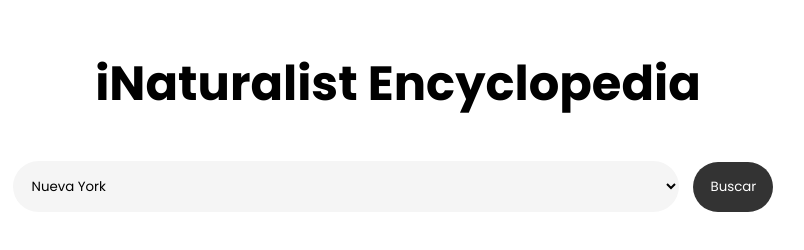
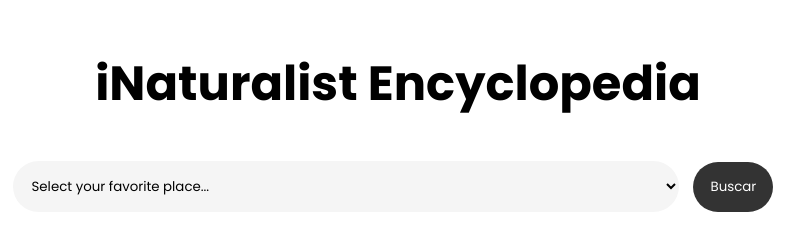
Before and after one commit to Axitauc/Mid-Term-iNaturalist, a plain HTML site: page index.html in a window 1280 px wide. Shown: the whole page, without its empty margins (242-1046 px from the left). Drawn offline with Linux system fonts and the light colour scheme.

Commit message:
Last-Adjustments

```diff
--- a/index.html
+++ b/index.html
@@ -12,12 +12,15 @@
   </body>
   <form class="searcher" id="searchForm">
     <select id="searchInput">
+      <option value="" selected disabled hidden>
+        Select your favorite place...
+      </option>
+      <option value="California">California</option>
+      <option value="Chicago">Chicago</option>
+      <option value="Colorado">Colorado</option>
+      <option value="Los Ángeles">Los Ángeles</option>
       <option value="Nueva York">Nueva York</option>
-      <option value="Los Ángeles">Los Ángeles</option>
-      <option value="Chicago">Chicago</option>
-      <option value="California">California</option>
       <option value="Texas">Texas</option>
-      <option value="Colorado">Colorado</option>
     </select>
     <button type="submit">Buscar</button>
   </form>
```
